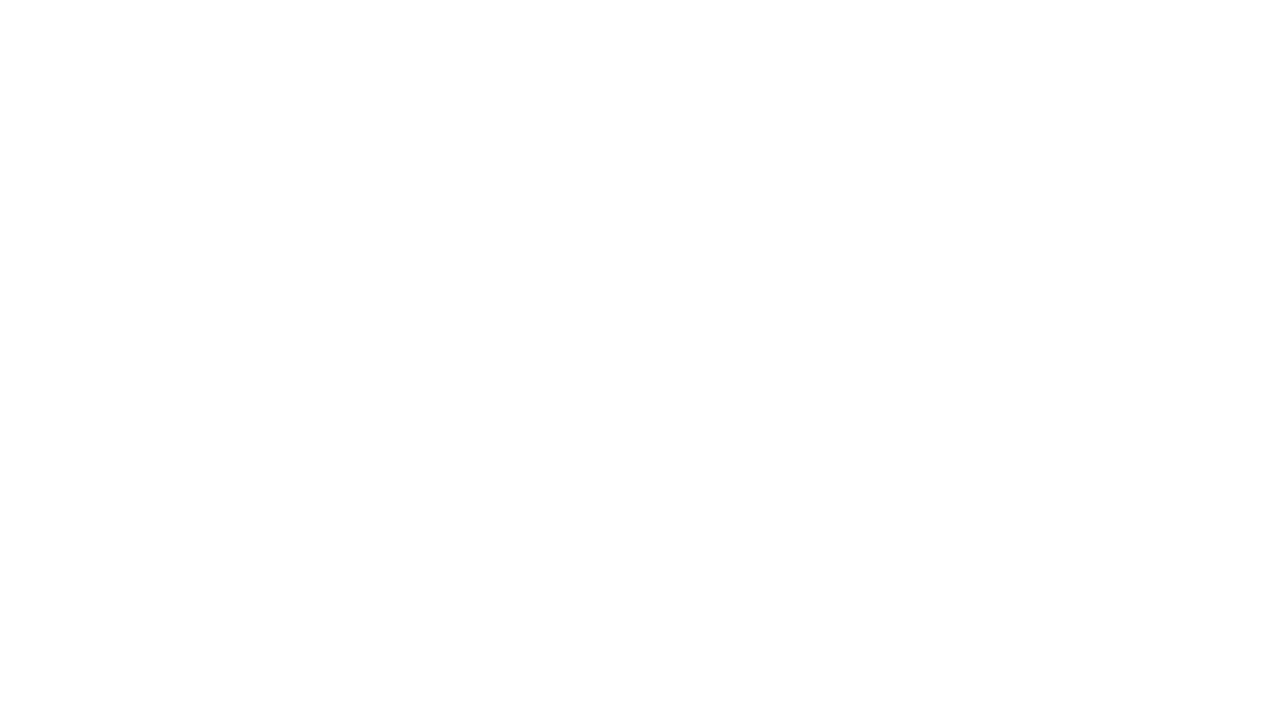
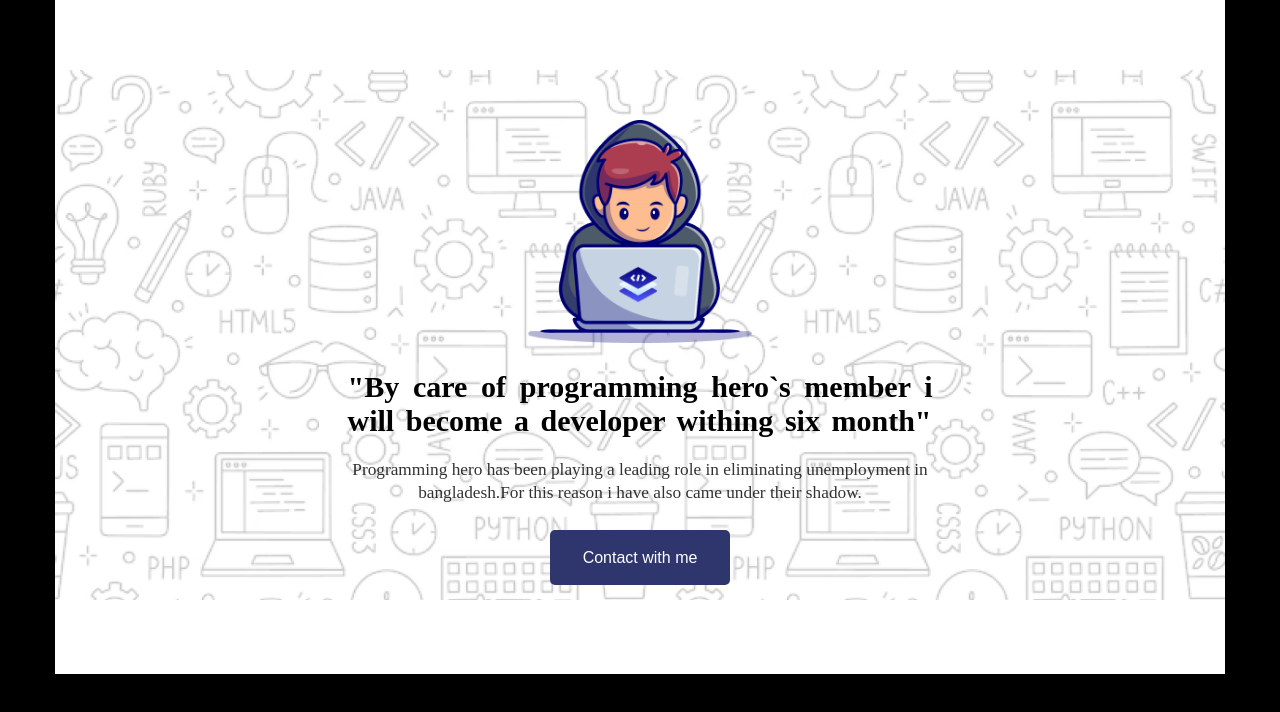
Before and after one commit to ekramulislam2050/first-assignment, a plain HTML site: page index.html in a window 1280 px wide. Drawn offline with Linux system fonts and the light colour scheme; a web font is replaced by a local one.

Commit message:
added completed header section

```diff
--- a/index.html
+++ b/index.html
@@ -8,6 +8,21 @@
     <title>First-assignment</title>
 </head>
 <body>
+     <header>
+          <section id="hero">
+            <img src="style/assets/Hero-bg.png" alt="">
+                  <div class="group-img">
+                       <img src="style/assets/Group.png" alt="">
 
+                  </div>
+                    <div class="header-description">
+                         <h1>"By care of programming hero`s member i will become a developer withing six month"</h1>
+                         <p> Programming hero has been playing a leading role in eliminating unemployment in bangladesh.For this reason i have also came under their shadow.</p>
+                    </div>
+                    <div class="contact-btn">
+                         <a href="#"><button>Contact with me</button></a>
+                    </div>
+          </section>
+     </header>
 </body>
 </html>
--- a/style/style.css
+++ b/style/style.css
@@ -0,0 +1,84 @@
+@import url('https://fonts.googleapis.com/css2?family=Azeret+Mono:ital,wght@0,100..900;1,100..900&display=swap');
+*{
+    margin:0;
+    padding:0;
+    box-sizing:border-box;
+}
+
+.for-all-body {
+    font-family: "Azeret Mono", monospace;
+    font-optical-sizing: auto;
+    font-weight: 900;
+    font-style: normal;
+  }
+
+body{
+    background:#000;
+
+}
+#hero{
+    max-width: 100%;
+    width:1170px;
+    background:#fff;
+    margin:0 auto;
+    position:relative;
+}
+#hero img{
+    width: 100%;
+    margin:70px 0;
+}
+.group-img{
+    width:245px;
+    height:240px;
+    position: absolute;
+    top:40px;
+    left: 50%;
+    transform: translateX(-50%);
+    padding:10px;
+}
+
+ .header-description{
+       position: absolute;
+       top:350px;
+       left:50%;
+       transform:translateX(-50%);
+       padding:10px 0px ;
+
+ }
+ .header-description h1{
+    font-size:30px;
+    padding: 10px 0;
+    text-align:justify;
+    word-spacing:4.1px;
+    font-weight: 800;
+
+ }
+
+ .header-description p{
+    font-size: 17.3px;
+    text-align: center;
+    padding: 10px 0;
+    line-height: 23px;
+    opacity:0.8;
+    font-weight:549;
+
+ }
+ .contact-btn{
+    position:absolute;
+    top:530px ;
+    left: 50%;
+    transform: translateX(-50%);
+
+ }
+ .contact-btn button{
+    width:180px;
+    height: 55px;
+    border: 0;
+    outline:0;
+    color:#fff;
+    background:#2E366D;
+    border-radius: 5px;
+    font-size: 16px;
+    padding:5px;
+
+ }
```
